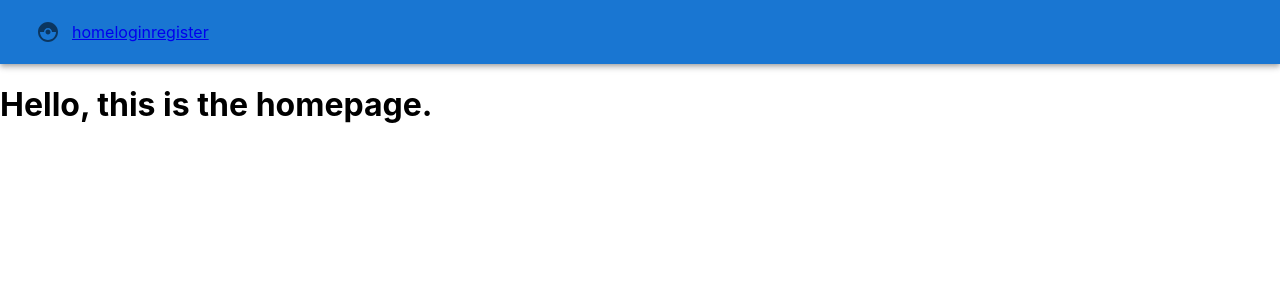
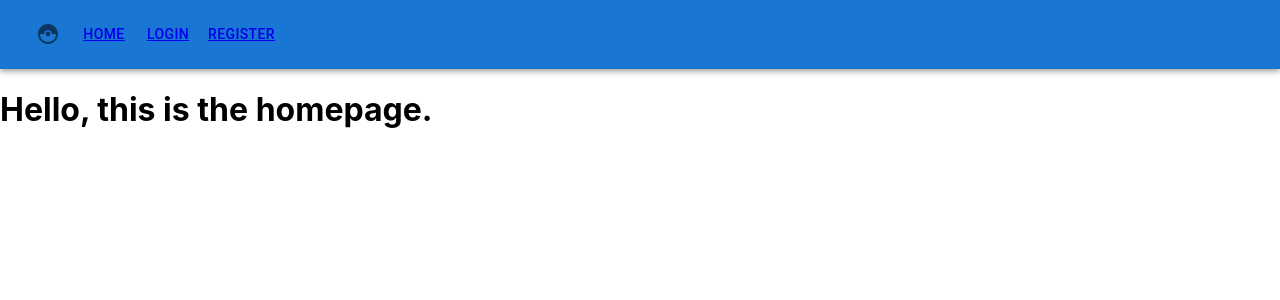
Before and after one commit to 1112zakaria/capstone-ui-client, a React (Create React App) app: page / in a window 1280 px wide. Shown: the top 300 px of the page. Built offline with nearby package versions, Linux system fonts and the light colour scheme.

Commit message:
ICUI-11: Improved the navbar
**Problem:**

**Fix:**
Now they're spaced out nicely
FIXME: the buttons aren't white and look like pressed hrefs... fix this

**Testing:**

```diff
--- a/src/components/Navbar.tsx
+++ b/src/components/Navbar.tsx
@@ -1,9 +1,7 @@
 import {Link} from "react-router-dom";
-import {AppBar, Box, IconButton, Toolbar} from "@mui/material";
+import {AppBar, Box, Button, IconButton, Toolbar} from "@mui/material";
 import {CatchingPokemon} from "@mui/icons-material";
 import routes from "./routes";
-
-const pages = ['home', 'register', 'login'];
 
 const Navbar = () => {
 
@@ -15,9 +13,15 @@ const Navbar = () => {
                         <CatchingPokemon />
                     </IconButton>
                     <Box sx={ {flexGrow: 1, display: {xs: 'none', md: 'flex'}}}>
-                        {routes.map((route) => (
-                            <Link to={route.url}>{route.name}</Link>
-                        ))}
+
+                            {routes.map((route) => (
+                                <Button
+                                    sx={ {my: 2, color: 'white', display: 'block'} }
+                                >
+                                    <Link to={route.url}>{route.name}</Link>
+                                </Button>
+                            ))}
+
                     </Box>
                 </Toolbar>
             </AppBar>
@@ -26,6 +30,4 @@ const Navbar = () => {
     );
 }
 
-// TODO: implement some sort of "active" navbar element?
-
 export default Navbar;
```
